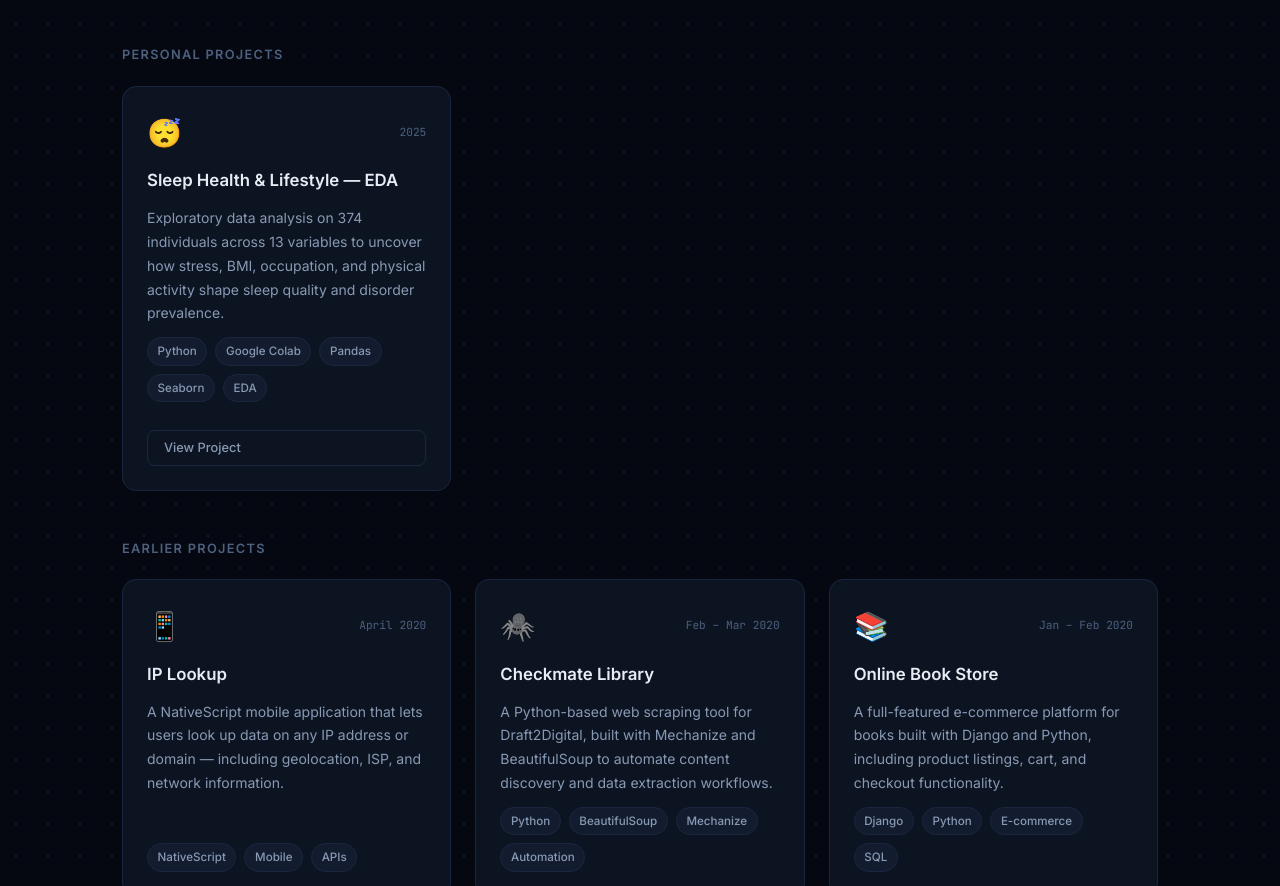
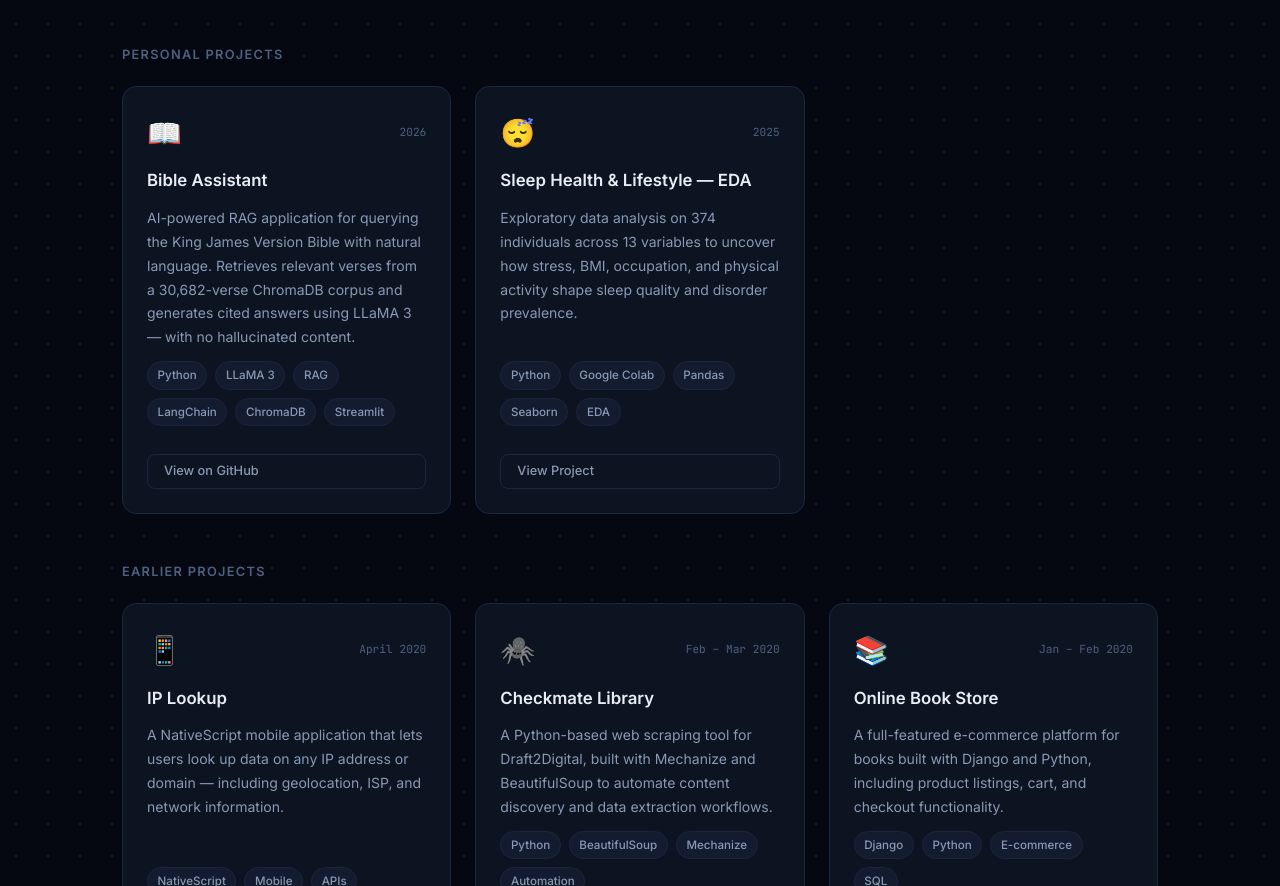
Before and after one commit to BlaiseMahoro/BlaiseMahoro.github.io, a plain HTML site: page index.html in a window 1280 px wide. Shown: the part 3851-4737 px from the top of the page. Drawn offline with Linux system fonts and the light colour scheme.

Commit message:
small refactor

```diff
--- a/index.html
+++ b/index.html
@@ -338,6 +338,24 @@
 
         <div class="project-card">
           <div class="project-header">
+            <span class="project-icon">📖</span>
+            <span class="project-date">2026</span>
+          </div>
+          <h3>Bible Assistant</h3>
+          <p>AI-powered RAG application for querying the King James Version Bible with natural language. Retrieves relevant verses from a 30,682-verse ChromaDB corpus and generates cited answers using LLaMA 3 — with no hallucinated content.</p>
+          <div class="tags">
+            <span class="tag tag-sm">Python</span>
+            <span class="tag tag-sm">LLaMA 3</span>
+            <span class="tag tag-sm">RAG</span>
+            <span class="tag tag-sm">LangChain</span>
+            <span class="tag tag-sm">ChromaDB</span>
+            <span class="tag tag-sm">Streamlit</span>
+          </div>
+          <a href="https://github.com/BlaiseMahoro/bible_assistant" target="_blank" rel="noopener noreferrer" class="btn btn-outline" style="margin-top: 1rem; font-size: 0.8rem; padding: 0.4rem 1rem;">View on GitHub</a>
+        </div>
+
+        <div class="project-card">
+          <div class="project-header">
             <span class="project-icon">😴</span>
             <span class="project-date">2025</span>
           </div>
```
Also changed, not shown: 2 other files.
